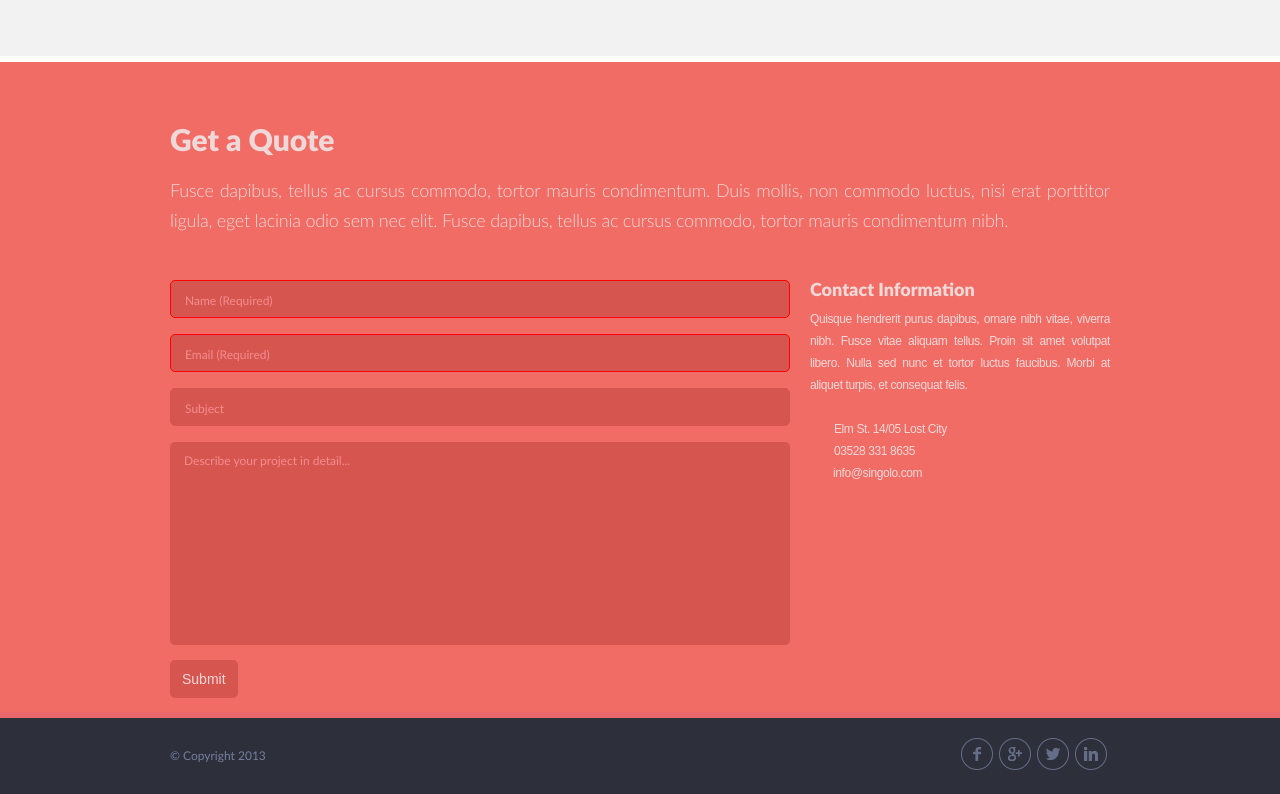
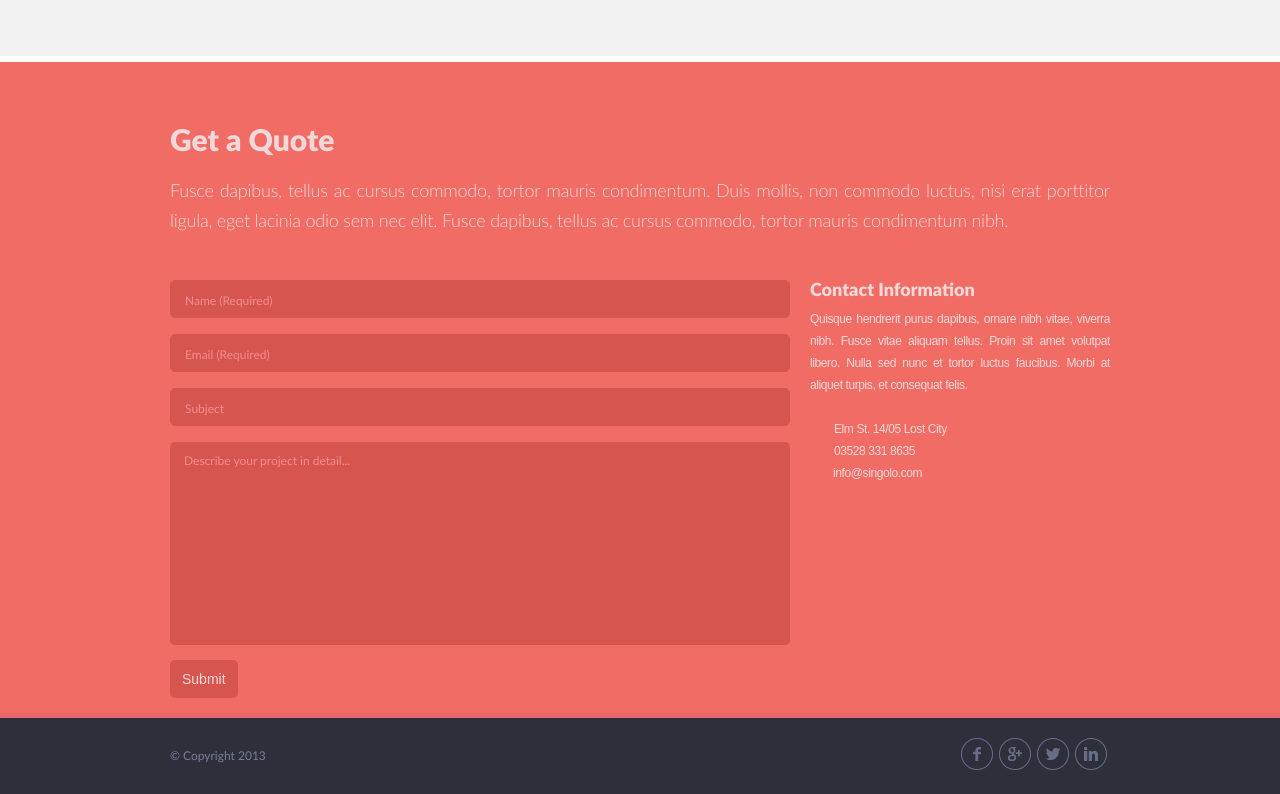
Before and after one commit to alexeyvalko/singolo, a plain HTML site: page index.html in a window 1280 px wide. Shown: the part 2738-3532 px from the top of the page. Drawn offline with Linux system fonts and the light colour scheme.

Commit message:
feat: complete task

```diff
--- a/style.css
+++ b/style.css
@@ -505,8 +505,9 @@ header a {
   outline: none;
 }
 
-.quote-form input:invalid {
+.quote-form input:focus:invalid {
   border: 1px solid #ff0000;
+  background-color: #db4038;
 }
 
 .quote-form__describe-text {
```
